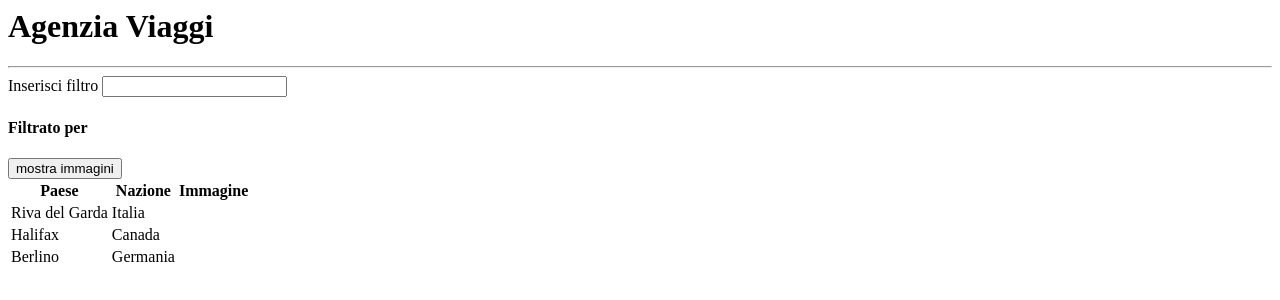
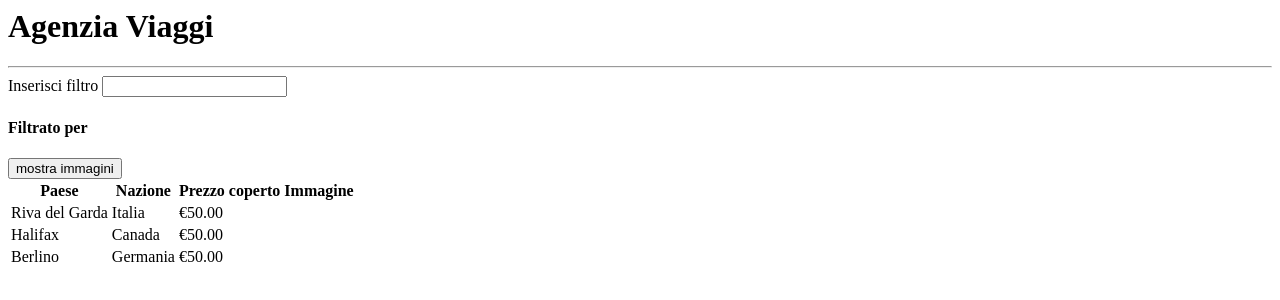
Before and after one commit to nicolasventurini/angular_viaggi, an Angular app: page / in a window 1280 px wide. Shown: the top 300 px of the page. Built offline with nearby package versions, Linux system fonts and the light colour scheme.

Commit message:
3 files modified

```diff
--- a/src/app/viaggi/localita.ts
+++ b/src/app/viaggi/localita.ts
@@ -2,4 +2,5 @@ export interface ILocalita {
   paese: string;
   nazione: string;
   immagine: string;
+  prezzo: number;
 }
--- a/src/app/viaggi/viaggi.component.html
+++ b/src/app/viaggi/viaggi.component.html
@@ -13,12 +13,14 @@
   <thead>
     <th>Paese</th>
     <th>Nazione</th>
+    <th>Prezzo coperto</th>
     <th>Immagine</th>
   </thead>
   <tbody>
     <tr *ngFor="let loc of localita">
       <td>{{ loc.paese }}</td>
       <td>{{ loc.nazione }}</td>
+      <td>{{ loc.prezzo | currency: 'EUR':'symbol' }}</td>
       <td *ngIf="mostraImmagine">
         <img [src]="loc.immagine" width="200px" />
       </td>
--- a/src/app/viaggi/viaggi.component.ts
+++ b/src/app/viaggi/viaggi.component.ts
@@ -4,7 +4,7 @@ import { ILocalita } from './localita';
 @Component({
   selector: 'app-viaggi',
   templateUrl: './viaggi.component.html',
-  //styleUrls: ['./viaggi.component.css'],
+  styleUrls: ['./viaggi.component.css'],
 })
 export class LocalitaComponent {
   paese: string;
@@ -13,6 +13,7 @@ export class LocalitaComponent {
   mostraImmagine: boolean = false;
   localitaSelezionata: ILocalita;
   listaFilter: string = '';
+  prezzo: number;
 
   localita: ILocalita[] = [
     {
@@ -20,18 +21,21 @@ export class LocalitaComponent {
       nazione: 'Italia',
       immagine:
         'https://www.gardatrentino.it/website_images/Guida/MICE/image-thumb__5065__navigationBackground/Fiere_Congressi_RFC_Mice_Aperitivo_Riva_del_Garda.jpg',
+      prezzo: 50,
     },
     {
       paese: 'Halifax',
       nazione: 'Canada',
       immagine:
         'https://upload.travelawaits.com/ta/uploads/2021/04/2b2cac9334d02796fc53224800ba02b2cac.jpg',
+      prezzo: 50,
     },
     {
       paese: 'Berlino',
       nazione: 'Germania',
       immagine:
         'https://i0.wp.com/hierdadort.de/wp-content/uploads/2020/03/mural-oranienstra%C3%9Fe-berlin.jpg?resize=1024%2C851&ssl=1',
+      prezzo: 50,
     },
   ];
 
```
